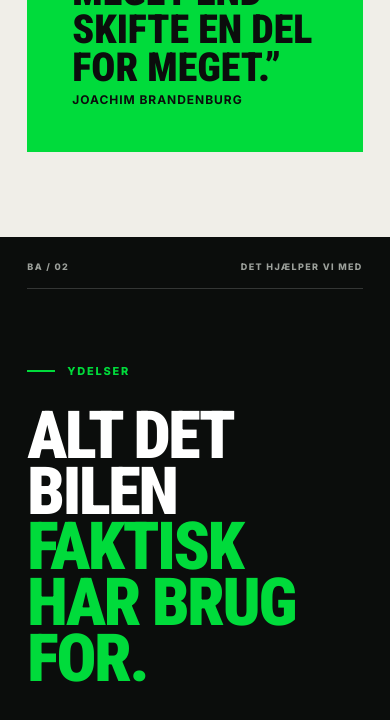
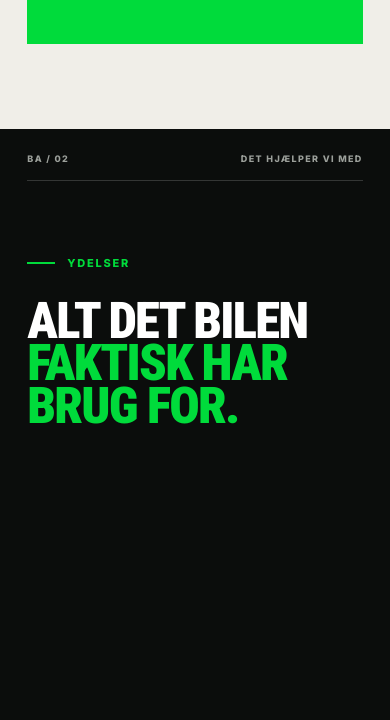
Before and after one commit to MPSolution4281/BrandenburgAuto, a Next.js app: page / in a window 390 px wide. Shown: the part 2705-3425 px from the top of the page. Built offline with nearby package versions, Linux system fonts and the light colour scheme.

Commit message:
Formindsk store overskrifter generelt på mobil frem for at stole på orddeling
Samme princip som diagnostic-copy-fixet, udvidet til intro/services/process-overskrifter og page-hero h1, som havde samme aggressive vw-baserede skalering der tvang lange ord til at blive delt.

```diff
--- a/app/globals.css
+++ b/app/globals.css
@@ -400,7 +400,7 @@ svg { fill: none; stroke: currentColor; stroke-width: 1.8; }
   .intro, .services-section, .process, .knowledge-preview, .knowledge-page, .listing, .service-detail, .faq, .about, .article { padding-bottom: 85px; }
   .intro-grid, .process-grid, .service-detail-grid, .faq-grid, .about-grid, .article-grid { padding-top: 75px; }
   .article-tips { padding: 30px 25px; }
-  .intro h2, .services-title h2, .process h2 { font-size: clamp(3.5rem, 17vw, 5.4rem); }
+  .intro h2, .services-title h2, .process h2 { font-size: clamp(2.8rem, 13vw, 5.4rem); }
   .owner-feature { grid-template-columns: 1fr; min-height: 0; }
   .owner-photo { min-height: 120vw; }
   .owner-card { min-height: 430px; }
@@ -426,7 +426,7 @@ svg { fill: none; stroke: currentColor; stroke-width: 1.8; }
   .footer-top > div:last-child { grid-column: auto; }
   .footer-bottom { gap: 20px; align-items: flex-start; flex-direction: column; }
   .page-hero { min-height: 70vh; padding-top: 78px; }
-  .page-hero h1 { font-size: clamp(4.2rem, 20vw, 6rem); }
+  .page-hero h1 { font-size: clamp(3.2rem, 15vw, 6rem); }
   .page-hero-content { padding: 90px 7vw 55px; }
   .page-hero-index { display: none; }
   .listing-grid, .knowledge-grid.large { margin-top: 65px; }
```
